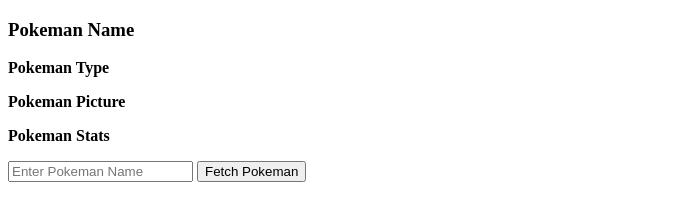
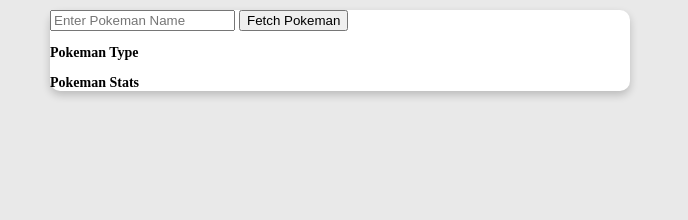
Before and after one commit to bilaal-sadiq/pokeman-api, a plain HTML site: page index.html in a window 1280 px wide. Shown: the whole page, without its empty margins (0-688 px from the left). Drawn offline with Linux system fonts and the light colour scheme.

Commit message:
final test

```diff
--- a/index.html
+++ b/index.html
@@ -14,18 +14,19 @@
                 <div class="pokeman">
                     <div class="pokeman-card">
                         <div class="pokeman__container">
-                            <h3>Pokeman Name</h3>
+                            <input type="text" id="pokemanName" placeholder="Enter Pokeman Name">
+                            <button onclick="fetchData()"> Fetch Pokeman</button><br>
                             <p><b>Pokeman Type</b></p>
-                            <p><b>Pokeman Picture</b></p>
                             <p><b>Pokeman Stats</b></p>
+
+
                         </div>
                     </div>
                 </div>
             </div>
         </div>
     </div>
-<input type="text" id="pokemanName" placeholder="Enter Pokeman Name">
-<button onclick="fetchData()"> Fetch Pokeman</button><br>
+
 
 <img src="" alt="Pokeman Sprite" id="pokemanSprite" style="display: none;">
 </body>
--- a/style.css
+++ b/style.css
@@ -0,0 +1,49 @@
+body {
+    margin: 0;
+    padding: 0;
+    box-sizing: border-box;
+    background-color: #e9e9e9;
+  }
+
+  .container {
+    margin: 0 auto;
+    padding: 0;
+    width: 100%;
+    max-width: 1200px;
+  }
+
+  p {
+    font-size: 14px;
+    word-break: break-word;
+  }
+
+  .hidden {
+    display: none;
+  }
+
+  .pokeman-list {
+    width: auto;
+    display: flex;
+    flex-wrap: wrap;
+  }
+
+  .pokeman {
+    width: 50%;
+  }
+
+  .pokeman-card {
+    background-color: #fff;
+    box-shadow: 0 4px 8px 0 rgba(0,0,0,0.2);
+    margin: 10px;
+    transition: 0.3s;
+    cursor: pointer;
+    border-radius: 10px;
+  }
+
+  .pokeman-card:hover {
+    box-shadow: 0 8px 16px 0 rgba(0,0,0,0.2);
+  }
+
+  .pokeman-card__container {
+   padding: 2px 16px;
+  }
```
Also changed, not shown: index.js (line endings or trailing spaces).
